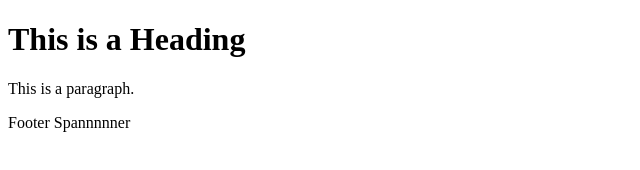
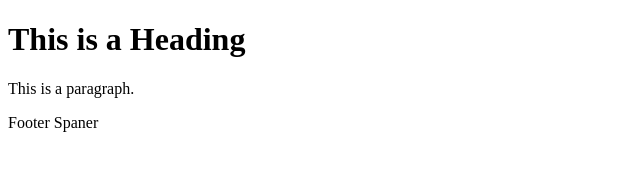
Before and after one commit to i-ganza007/Bundle-1-, a plain HTML site: page footer.html in a window 1280 px wide. Shown: the full height of the page, 0-640 px from the left. Drawn offline with Linux system fonts and the light colour scheme.

```diff
--- a/footer.html
+++ b/footer.html
@@ -7,6 +7,6 @@
 
 <h1>This is a Heading</h1>
 <p>This is a paragraph.</p>
-<span>Footer Spannnnner</span>
+<span>Footer Spaner</span>
 </body>
 </html>
```
